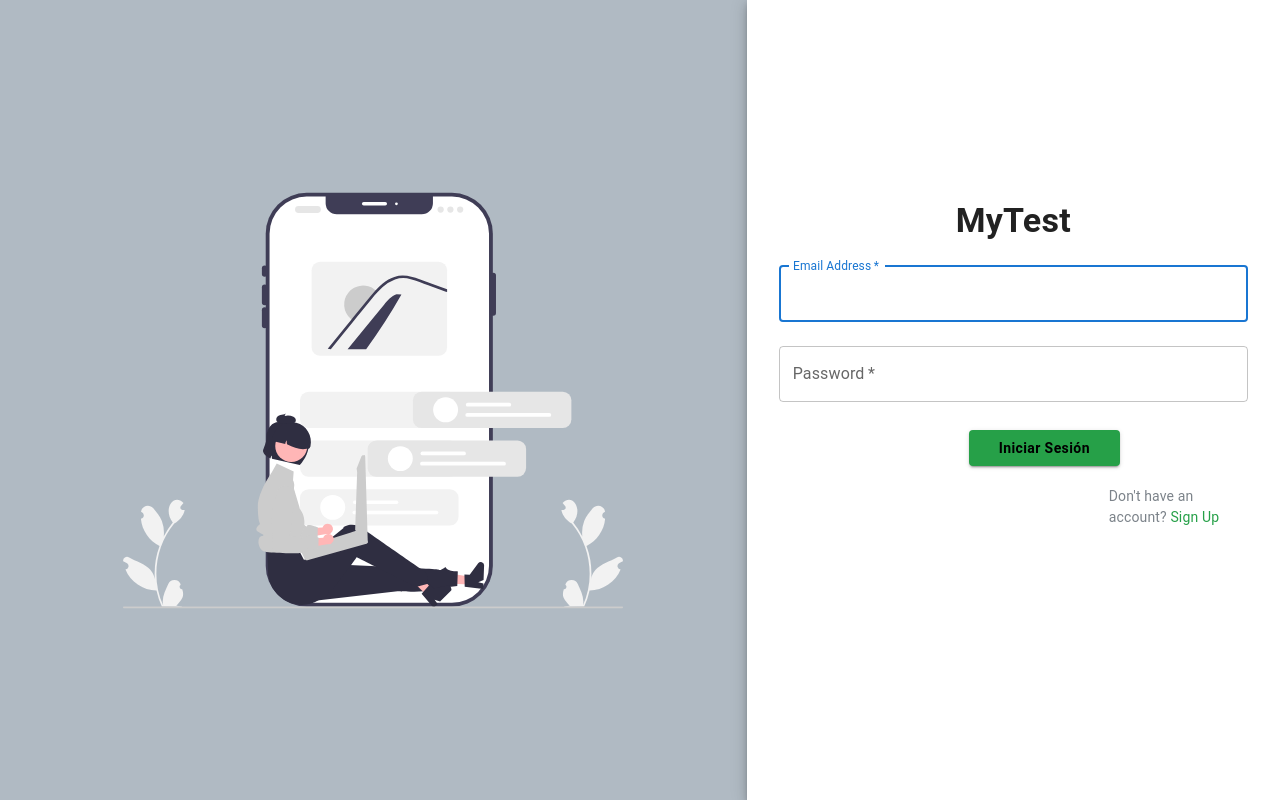
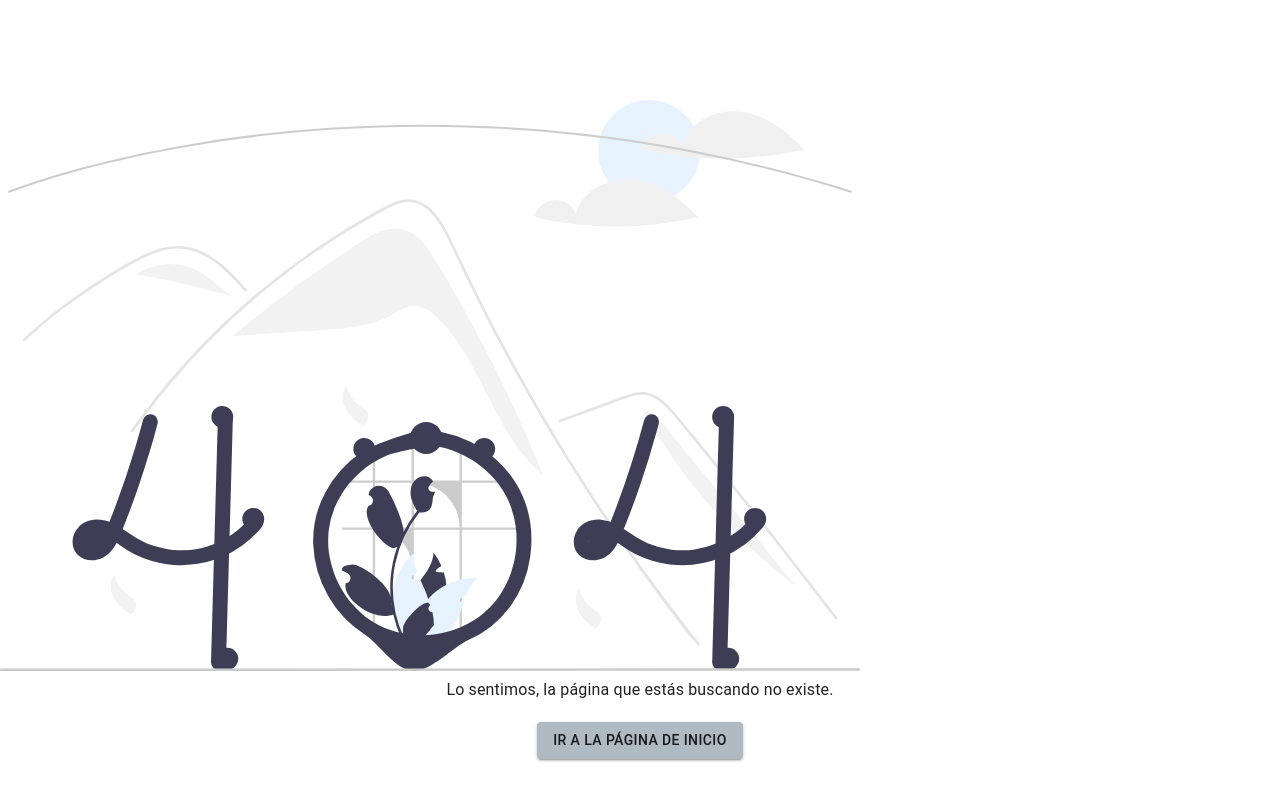
Before and after one commit to diazjohan98/MyTest, a React (Vite) app: page /auth in a window 1280 px wide. Before the commit this address led to /auth/login. Built offline with nearby package versions, Linux system fonts and the light colour scheme.

Commit message:
Organizacion de los textField

```diff
--- /dev/null
+++ b/src/auth/pages/Error404.jsx
@@ -0,0 +1,27 @@
+import { Link as RouterLink } from 'react-router-dom';
+import { Box, Button, Typography } from '@mui/material';
+import imgError404 from '../../assets/undraw_page_not_found_re_e9o6.svg'
+
+export const Error404 = () => {
+    return (
+        <div style={{ textAlign: 'center', marginTop: '100px' }}>
+            <Box sx={{
+                width: '100px',
+            }}>
+                <img src={imgError404} alt="Ejemplo" />
+            </Box>
+            <Typography variant="body1">
+                Lo sentimos, la página que estás buscando no existe.
+            </Typography>
+            <Button
+                component={RouterLink}
+                to="/"
+                variant="contained"
+                color="primary"
+                style={{ marginTop: '20px' }}
+            >
+                Ir a la página de inicio
+            </Button>
+        </div>
+    );
+};
--- a/src/auth/pages/LoginPage.jsx
+++ b/src/auth/pages/LoginPage.jsx
@@ -62,7 +62,7 @@ export const LoginPage = () => {
               MyTest
             </Typography>
             {/* Formulario */}
-            <Box component="form" noValidate onSubmit={handleSubmit} sx={{ mt: 1 }}>
+            <Box component="form" noValidate onSubmit={handleSubmit} sx={{ mt: 1, display: 'flex', flexDirection: 'column', alignItems: 'center' }}>
               {/* Campos de texto */}
               <TextField
                 margin="normal"
@@ -73,6 +73,9 @@ export const LoginPage = () => {
                 name="email"
                 autoComplete="email"
                 autoFocus
+                sx={{
+                  width: '250%'
+                }}
               />
               <TextField
                 margin="normal"
@@ -83,31 +86,30 @@ export const LoginPage = () => {
                 type="password"
                 id="password"
                 autoComplete="current-password"
+                sx={{
+                  width: '250%'
+                }}
               />
               {/* Botón de iniciar sesión */}
               <Button
                 variant="contained"
                 sx={{
-                  ml: '190px',
                   mt: '20px',
                   mb: '20px',
                   backgroundColor: '#26A048',
                   color: '#000000',
                   textTransform: 'none',
                   fontWeight: 'bold',
-                  '&:hover': {
-                    backgroundColor: '#1F7F38',
-                  },
                   paddingX: '30px', // Agregar padding horizontal de 15px
                 }}
               >
                 Iniciar Sesión
               </Button>
               {/* Enlace para registrarse */}
-              <Grid container>
+              <Grid container justifyContent="flex-end">
                 <Grid item>
                   {/* Texto y enlace para registro */}
-                  <Typography variant="body2" sx={{ color: '#7C838A', textDecorationLine: 'none', ml: '330px' }}>
+                  <Typography variant="body2" sx={{ color: '#7C838A', textDecorationLine: 'none', marginLeft: 'auto' }}>
                     {"Don't have an account? "}
                     <RouterLink to='/auth/register' style={{ color: '#26A048', textDecoration: 'none' }}>
                       Sign Up
--- a/src/auth/pages/RegisterPage.jsx
+++ b/src/auth/pages/RegisterPage.jsx
@@ -64,7 +64,7 @@ export const RegisterPage = () => {
               Create your free account
             </Typography>
             {/* Formulario */}
-            <Box component="form" noValidate onSubmit={handleSubmit} sx={{ mt: 1 }}>
+            <Box component="form" noValidate onSubmit={handleSubmit} sx={{ mt: 1, display: 'flex', flexDirection: 'column', alignItems: 'center' }}>
               {/* Campos de texto */}
               <TextField
                 label="Full Name"
@@ -74,6 +74,9 @@ export const RegisterPage = () => {
                 size="medium"
                 name="fullName"
                 required
+                sx={{
+                  width: '250%'
+                }}
               />
               <TextField
                 margin="normal"
@@ -84,6 +87,9 @@ export const RegisterPage = () => {
                 name="email"
                 autoComplete="email"
                 autoFocus
+                sx={{
+                  width: '250%'
+                }}
               />
               <TextField
                 margin="normal"
@@ -94,21 +100,20 @@ export const RegisterPage = () => {
                 type="password"
                 id="password"
                 autoComplete="current-password"
+                sx={{
+                  width: '250%'
+                }}
               />
               {/* Botón de crear cuenta */}
               <Button
                 variant="contained"
                 sx={{
-                  ml: '190px',
                   mt: '20px',
                   mb: '20px',
                   backgroundColor: '#26A048',
                   color: '#000000',
                   textTransform: 'none',
                   fontWeight: 'bold',
-                  '&:hover': {
-                    backgroundColor: '#1F7F38',
-                  },
                   paddingX: '40px', // Agregar padding horizontal de 15px
                 }}
               >
@@ -118,7 +123,7 @@ export const RegisterPage = () => {
               <Grid container>
                 <Grid item>
                   {/* Texto y enlace para iniciar sesión */}
-                  <Typography variant="body2" sx={{ color: '#7C838A', textDecorationLine: 'none', ml: '330px' }}>
+                  <Typography variant="body2" sx={{ color: '#7C838A', textDecorationLine: 'none' }}>
                     {"Already have an account?"}
                     <RouterLink to='/auth/login' style={{ color: '#26A048', textDecoration: 'none' }}>
                       Log in
--- a/src/auth/routes/AuthRoutes.jsx
+++ b/src/auth/routes/AuthRoutes.jsx
@@ -1,11 +1,13 @@
 import { Navigate, Route, Routes } from "react-router-dom"
 import { LoginPage, RegisterPage } from "../pages"
+import { Error404 } from "../pages/Error404"
 
 export const AuthRoutes = () => {
   return (
     <Routes>
       <Route path="login" element={<LoginPage />} />
       <Route path="register" element={<RegisterPage />} />
+      <Route path='*' element={<Error404 />} />
 
       <Route path="/*" element={<Navigate to='/auth/login' />} />
     </Routes>
--- a/src/myTest/routes/MyTestRoutes.jsx
+++ b/src/myTest/routes/MyTestRoutes.jsx
@@ -1,11 +1,13 @@
 import { Navigate, Route, Routes } from "react-router-dom"
 import { MyTestPages } from "../pages/MyTestPages"
+import { Error404 } from "../../auth/pages/Error404"
 
 export const MyTestRoutes = () => {
     return (
         <Routes>
             <Route path="/" element={<MyTestPages />} />
             <Route path="/*" element={<Navigate to='/' />} />
+            <Route path='*' element={<Error404 />} />
         </Routes>
 
     )
```
Also changed, not shown: src/assets/undraw_page_not_found_re_e9o6.svg (added).
